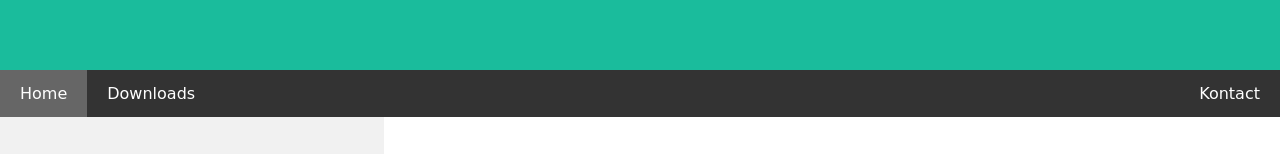
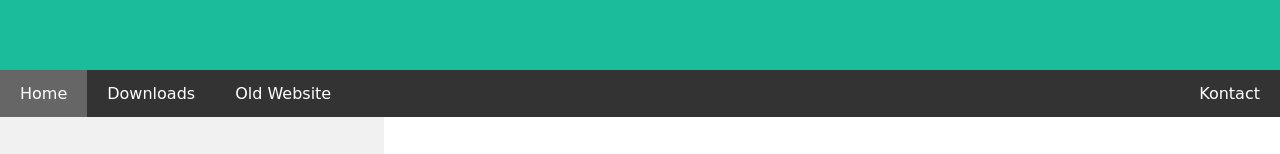
Before and after one commit to falscherIdiot/HTMLSite, a plain HTML site: page index.html in a window 1280 px wide. Shown: the part 206-360 px from the top of the page. Drawn offline with Linux system fonts and the light colour scheme; a web font is replaced by a local one.

Commit message:
Update index.html

```diff
--- a/index.html
+++ b/index.html
@@ -14,6 +14,7 @@
         <div class="navbar">
             <a href="index.html" class="active">Home</a>
             <a href="downloads.html">Downloads</a>
+            <a href="https://lucid-kare-e3b5b2.netlify.com/index.html">Old Website</a>
             <a href="kontact.html" class="right">Kontact</a>
         </div>
         <div class="row">
```
